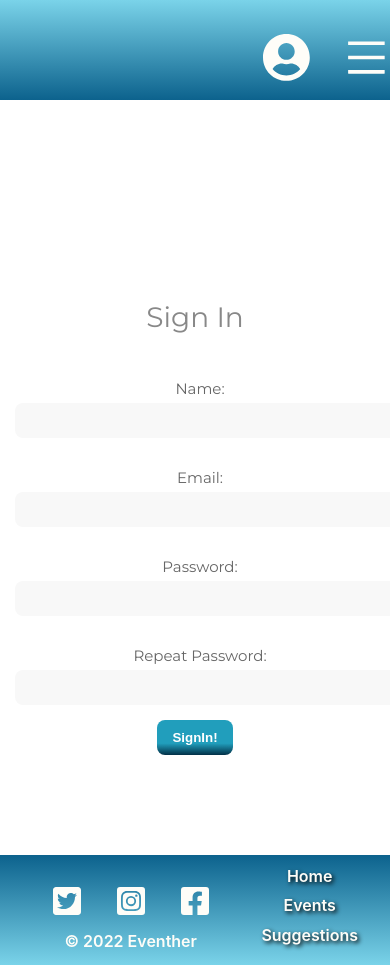
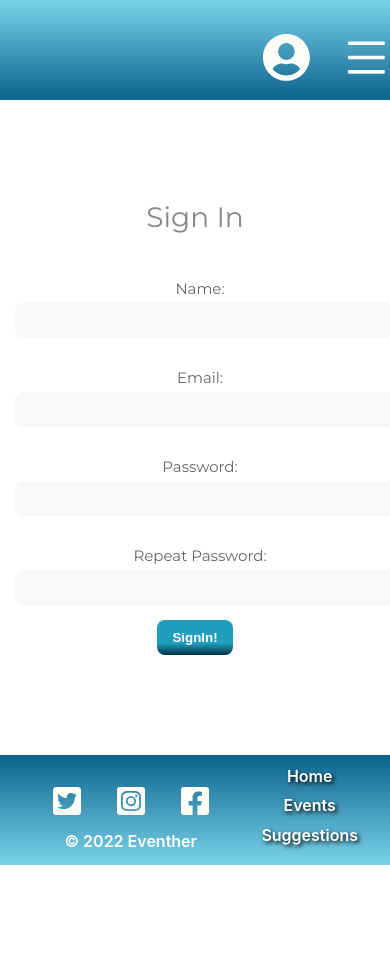
Before and after one commit to Eventher/eventher-weather-app, a React (Vite) app in the folder frontend/: page /signin in a window 390 px wide. Shown: the top 965 px of the page. After the commit the page ends 865 px from the top, so only its background shows below. Built offline with nearby package versions, Linux system fonts and the light colour scheme.

Commit message:
login and signin styles corrected

```diff
--- a/frontend/src/pages/logInPage/logInPageForm/Login.css
+++ b/frontend/src/pages/logInPage/logInPageForm/Login.css
@@ -24,11 +24,13 @@
   box-sizing: border-box;
   font-family: montserrat, sans-serif;
 }
+
 @media screen and (max-width: 750px){
     .loginForm {
         padding-top: 100px;
     }
 }
+
 .login-form-group {
   padding: 15px;
 }
--- a/frontend/src/pages/signInPage/signInPageForm/Signin.css
+++ b/frontend/src/pages/signInPage/signInPageForm/Signin.css
@@ -23,6 +23,12 @@
   padding-bottom: 100px;
   box-sizing: border-box;
   font-family: montserrat, sans-serif;
+}
+
+@media screen and (max-width: 750px){
+  .signinForm {
+      padding-top: 100px;
+  }
 }
 
 .signin-form-group {
```
